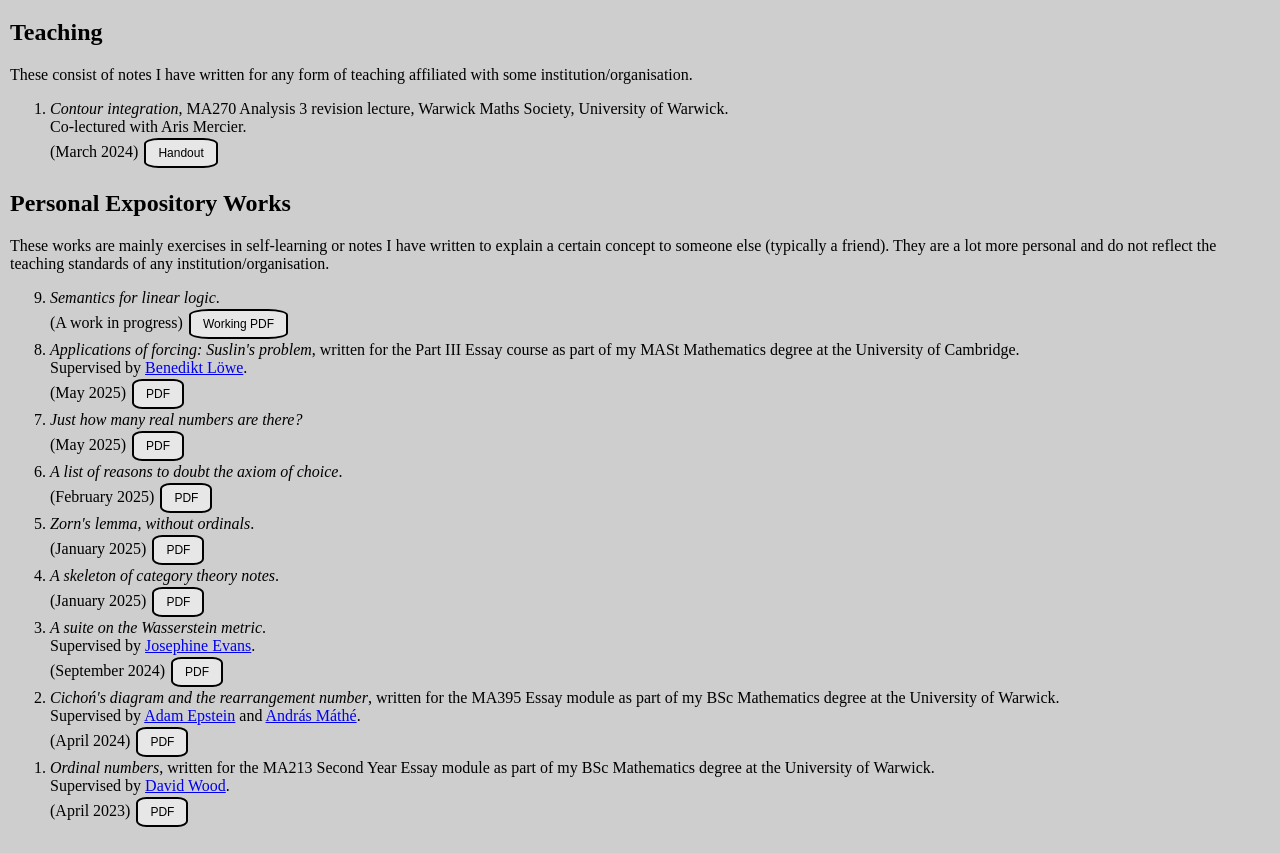
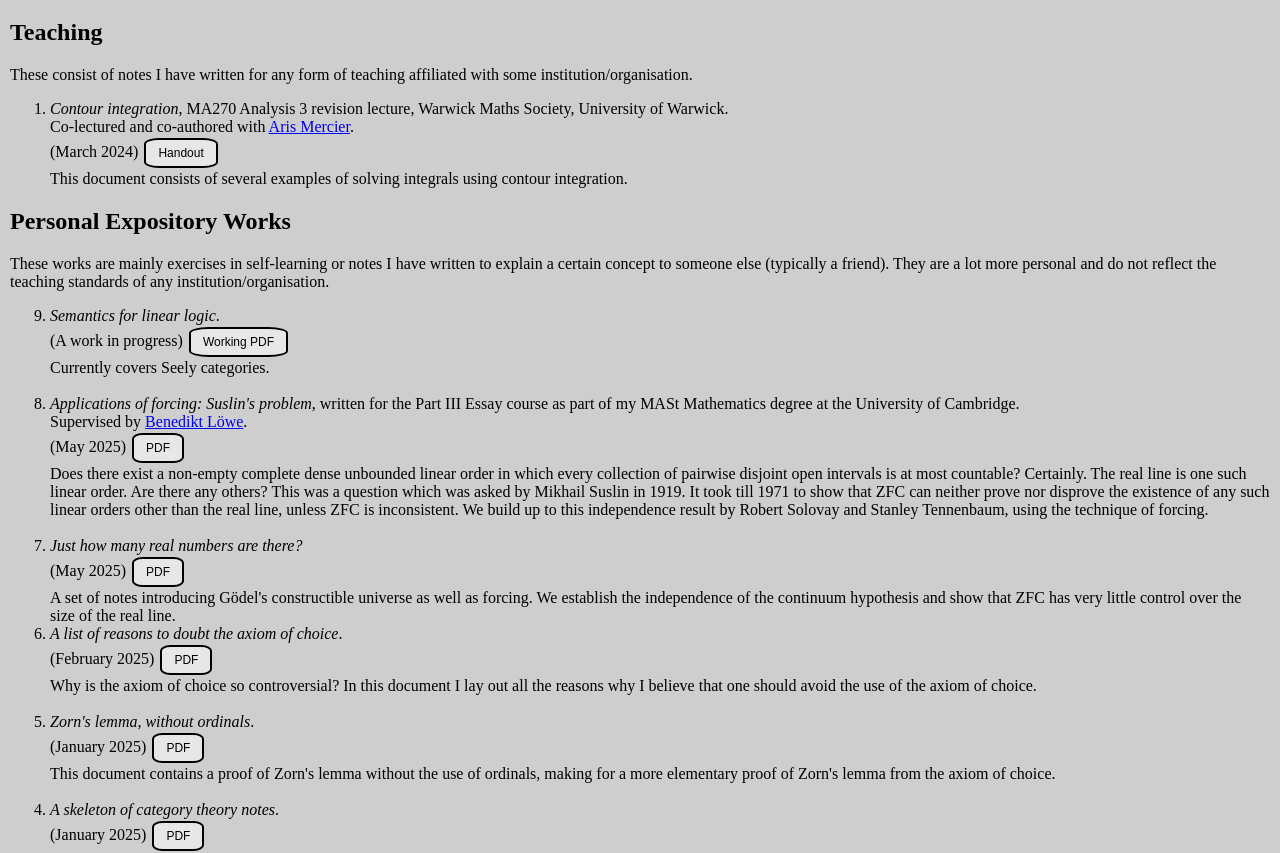
Before and after one commit to RNTay/RNTay.github.io, a plain HTML site: page pages/works.html in a window 1280 px wide. Shown: the part 111-964 px from the top of the page. Drawn offline with Linux system fonts and the light colour scheme.

Commit message:
blab about work

```diff
--- a/pages/works.html
+++ b/pages/works.html
@@ -26,8 +26,9 @@
             <ol reversed>
 		        <li>
                     <i>Contour integration</i>, MA270 Analysis 3 revision lecture, Warwick Maths Society, University of Warwick. <br>
-                    Co-lectured with Aris Mercier. <br>
-		            (March 2024) <a href="https://warwickmathssociety.com/assets/WMX%20Guides/contour-revision.pdf" target="_blank" rel="noopener noreferrer"><button class="button small-button">Handout</button></a>
+                    Co-lectured and co-authored with <a href="https://warwick.ac.uk/fac/sci/maths/people/staff/mercier" target="_blank" rel="noopener noreferrer">Aris Mercier</a>. <br>
+		            (March 2024) <a href="https://warwickmathssociety.com/assets/WMX%20Guides/contour-revision.pdf" target="_blank" rel="noopener noreferrer"><button class="button small-button">Handout</button></a> <br>
+                    This document consists of several examples of solving integrals using contour integration.
                 </li>
             </ol>
 
@@ -39,51 +40,73 @@
             <ol reversed>
                 <li>
                     <i>Semantics for linear logic</i>. <br>
-                    (A work in progress) <a href="../files/linear-logic-semantics.pdf" target="_blank" rel="noopener noreferrer"><button class="button small-button">Working PDF</button></a>
+                    (A work in progress) <a href="../files/linear-logic-semantics.pdf" target="_blank" rel="noopener noreferrer"><button class="button small-button">Working PDF</button></a> <br>
+                    Currently covers Seely categories.
+                    <br> <br>
                 </li>
 
                 <li>
                     <i>Applications of forcing: Suslin's problem</i>, written for the Part III Essay course as part of my MASt Mathematics degree at the University of Cambridge. <br>
                     Supervised by <a href="https://www.chu.cam.ac.uk/fellows/professor-benedikt-lowe/" target="_blank" rel="noopener noreferrer">Benedikt L&ouml;we</a>. <br>
-                    (May 2025) <a href="../files/forcing-suslin.pdf" target="_blank" rel="noopener noreferrer"><button class="button small-button">PDF</button></a>
+                    (May 2025) <a href="../files/forcing-suslin.pdf" target="_blank" rel="noopener noreferrer"><button class="button small-button">PDF</button></a> <br>
+                    Does there exist a non-empty complete dense unbounded linear order in which every collection of pairwise disjoint open intervals is at most countable?
+                    Certainly. The real line is one such linear order. Are there any others? This was a question which was asked by Mikhail Suslin in 1919.
+                    It took till 1971 to show that ZFC can neither prove nor disprove the existence of any such linear orders other than the real line, unless ZFC is inconsistent.
+                    We build up to this independence result by Robert Solovay and Stanley Tennenbaum, using the technique of forcing.
+                    <br> <br>
                 </li>
 
                 <li>
                     <i>Just how many real numbers are there?</i> <br>
-                    (May 2025) <a href="../files/independence-CH.pdf" target="_blank" rel="noopener noreferrer"><button class="button small-button">PDF</button></a>
+                    (May 2025) <a href="../files/independence-CH.pdf" target="_blank" rel="noopener noreferrer"><button class="button small-button">PDF</button></a> <br>
+                    A set of notes introducing G&ouml;del's constructible universe as well as forcing. We establish the independence of the continuum hypothesis and show that ZFC has very little control over the size of the real line.
                 </li>
 
                 <li>
                     <i>A list of reasons to doubt the axiom of choice</i>. <br>
-                    (February 2025) <a href="../files/reasons-to-doubt-AC.pdf" target="_blank" rel="noopener noreferrer"><button class="button small-button">PDF</button></a>
+                    (February 2025) <a href="../files/reasons-to-doubt-AC.pdf" target="_blank" rel="noopener noreferrer"><button class="button small-button">PDF</button></a> <br>
+                    Why is the axiom of choice so controversial? In this document I lay out all the reasons why I believe that one should avoid the use of the axiom of choice.
+                    <br> <br>
                 </li>
 
                 <li>
                     <i>Zorn's lemma, without ordinals</i>. <br>
-                    (January 2025) <a href="../files/zorn.pdf" target="_blank" rel="noopener noreferrer"><button class="button small-button">PDF</button></a>
+                    (January 2025) <a href="../files/zorn.pdf" target="_blank" rel="noopener noreferrer"><button class="button small-button">PDF</button></a> <br>
+                    This document contains a proof of Zorn's lemma without the use of ordinals, making for a more elementary proof of Zorn's lemma from the axiom of choice.
+                    <br> <br>
                 </li>
 
                 <li>
                     <i>A skeleton of category theory notes</i>. <br>
-                    (January 2025) <a href="../files/skeleton-cats.pdf" target="_blank" rel="noopener noreferrer"><button class="button small-button">PDF</button></a>
+                    (January 2025) <a href="../files/skeleton-cats.pdf" target="_blank" rel="noopener noreferrer"><button class="button small-button">PDF</button></a> <br>
+                    A set of notes covering basic category theory, covering the universal properties, the Yoneda lemma, limits, adjunctions, and monads.
+                    <br> <br>
                 </li>
 
                 <li>
                     <i>A suite on the Wasserstein metric</i>. <br>
                     Supervised by <a href="https://warwick.ac.uk/fac/sci/maths/people/staff/evans" target="_blank" rel="noopener noreferrer">Josephine Evans</a>. <br>
-                    (September 2024) <a href="../files/Wasserstein-metric.pdf" target="_blank" rel="noopener noreferrer"><button class="button small-button">PDF</button></a>
+                    (September 2024) <a href="../files/Wasserstein-metric.pdf" target="_blank" rel="noopener noreferrer"><button class="button small-button">PDF</button></a> <br>
+                    This is an exploration of several properties of the Wasserstein 1-distance, which is a way of measuring distances between probability measures.
+                    We limit our attention to probability measures on the real line to simplify notations as well as obtaining further properties, though a lot of the results can be generalised.
+                    <br> <br>
                 </li>
 
                 <li>
                     <i>Cicho&nacute;'s diagram and the rearrangement number</i>, written for the MA395 Essay module as part of my BSc Mathematics degree at the University of Warwick. <br>
                     Supervised by <a href="https://warwick.ac.uk/fac/sci/maths/people/staff/adam_epstein" target="_blank" rel="noopener noreferrer">Adam Epstein</a> and <a href="https://warwick.ac.uk/fac/sci/maths/people/staff/Andras_Mathe" target="_blank" rel="noopener noreferrer">Andr&aacute;s M&aacute;th&eacute;</a>. <br>
-                    (April 2024) <a href="../files/Cichon-rr.pdf" target="_blank" rel="noopener noreferrer"><button class="button small-button">PDF</button></a>
+                    (April 2024) <a href="../files/Cichon-rr.pdf" target="_blank" rel="noopener noreferrer"><button class="button small-button">PDF</button></a> <br>
+                    This is an introduction to several cardinal characteristics of the continuum. In particular, we discuss the cardinals which appear in Cicho&nacute;'s diagram and the rearrangement number, which stemmed from a MathOverflow post.
+                    This essay is mainly about proving several inequalities between these cardinals in ZFC.
+                    <br> <br>
                 </li>
 
                 <li>
                     <i>Ordinal numbers</i>, written for the MA213 Second Year Essay module as part of my BSc Mathematics degree at the University of Warwick. <br>
                     Supervised by <a href="https://warwick.ac.uk/fac/sci/maths/people/staff/dave_wood" target="_blank" rel="noopener noreferrer">David Wood</a>. <br>
-                    (April 2023) <a href="../files/ordinal-numbers.pdf" target="_blank" rel="noopener noreferrer"><button class="button small-button">PDF</button></a>
+                    (April 2023) <a href="../files/ordinal-numbers.pdf" target="_blank" rel="noopener noreferrer"><button class="button small-button">PDF</button></a> <br>
+                    An introduction to the axioms of ZFC and ordinal numbers. We also see ordinal numbers in action by using them in the proofs of the well-ordering theorem and Goodstein's theorem.
+                    <br> <br>
                 </li>
             </ol>
 
```
Lines whose indentation alone changed are shown as unchanged.
